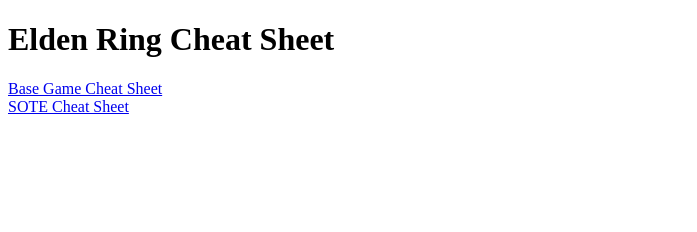
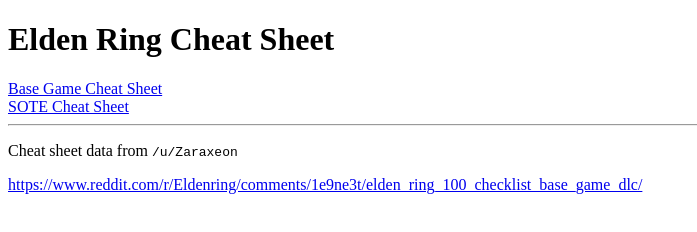
Before and after one commit to JasonC104/elden-ring-cheat-sheet, a plain HTML site: page index.html in a window 1280 px wide. Shown: the whole page, without its empty margins (0-697 px from the left). Drawn offline with Linux system fonts and the light colour scheme.

Commit message:
Add links

```diff
--- a/index.html
+++ b/index.html
@@ -16,6 +16,15 @@
         <a href="sote.html">SOTE Cheat Sheet</a>
     </div>
 
+    <hr>
+
+    <div>
+        <p>Cheat sheet data from <code>/u/Zaraxeon</code></p>
+        <a href="https://www.reddit.com/r/Eldenring/comments/1e9ne3t/elden_ring_100_checklist_base_game_dlc/">
+            https://www.reddit.com/r/Eldenring/comments/1e9ne3t/elden_ring_100_checklist_base_game_dlc/
+        </a>
+    </div>
+
 </body>
 
 </html>
```
Also changed, not shown: eldenring.html (+14 -0 lines), sote.html (+14 -0 lines).
